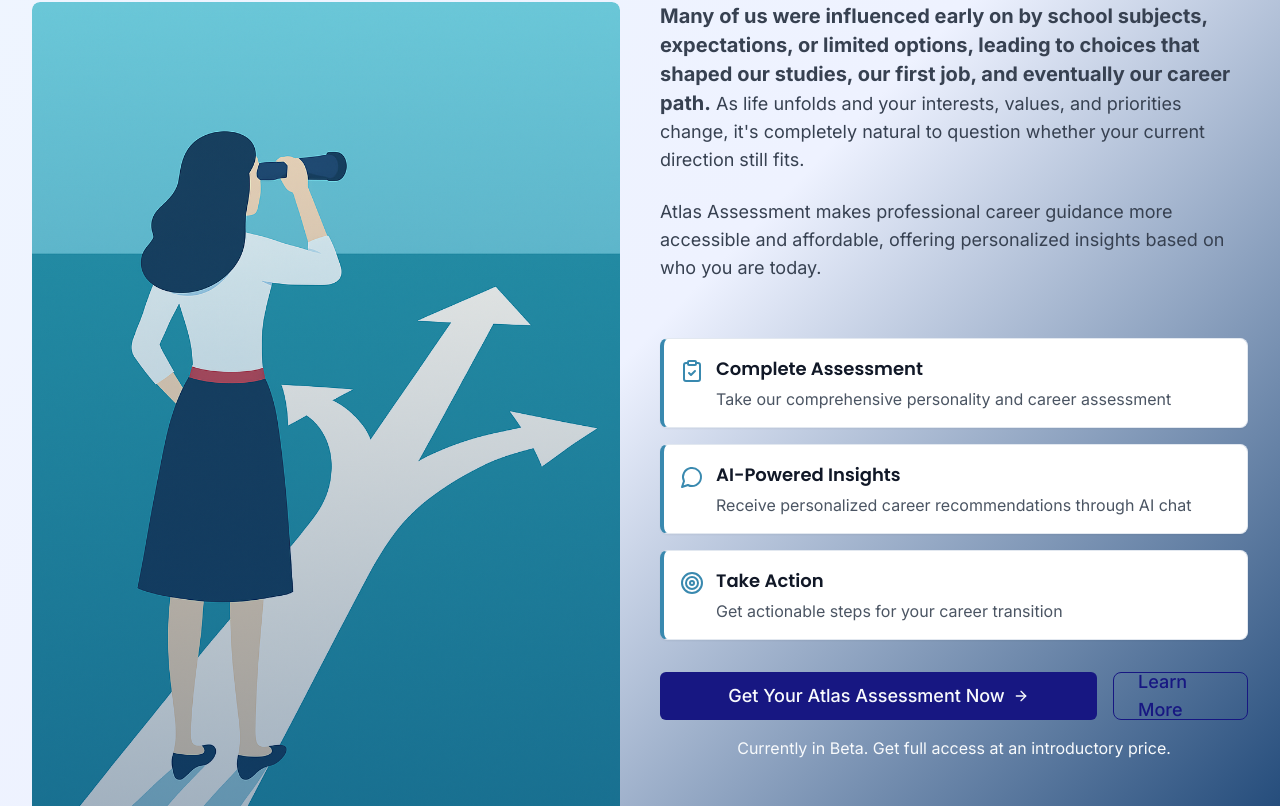
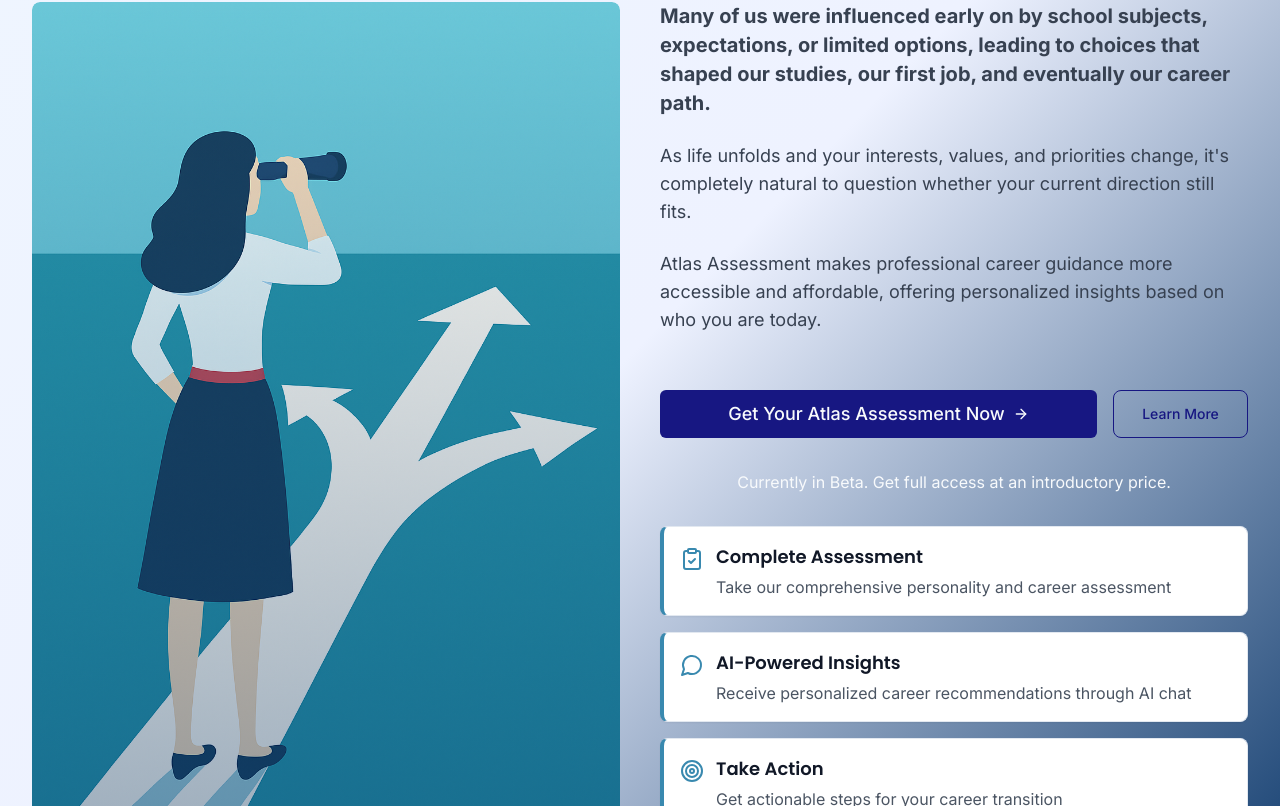
Before and after one commit to gitoverherefalkor/atlas-career-chat, a React (Vite) app: page / in a window 1280 px wide. Shown: the part 394-1200 px from the top of the page. Built offline with nearby package versions, Linux system fonts and the light colour scheme.

Commit message:
Refactor: Reorder Hero section elements
Reordered the elements in the Hero section as per the user's request, including text adjustments and button styling.

```diff
--- a/src/components/Hero.tsx
+++ b/src/components/Hero.tsx
@@ -1,7 +1,9 @@
+
 import React from 'react';
 import { Button } from "@/components/ui/button";
 import { ArrowRight, ClipboardCheck, MessageCircle, Target } from "lucide-react";
 import { Card, CardContent } from "@/components/ui/card";
+
 const Hero = () => {
   return <section className="bg-gradient-to-br from-blue-50 via-indigo-50 to-atlas-navy pt-20 pb-32">
       <div className="container-atlas">
@@ -32,17 +34,33 @@ const Hero = () => {
             {/* Introductory text */}
             <div className="mb-8">
               <p className="text-lg text-gray-700 mb-6">
-                <span className="font-bold text-xl">Many of us were influenced early on by school subjects, expectations, or limited options, leading to choices that shaped our studies, our first job, and eventually our career path.</span> As life unfolds and your interests, values, and priorities change, it's completely natural to question whether your current direction still fits.
+                <span className="font-bold text-xl">Many of us were influenced early on by school subjects, expectations, or limited options, leading to choices that shaped our studies, our first job, and eventually our career path.</span>
+              </p>
+              <p className="text-lg text-gray-700 mb-6">
+                As life unfolds and your interests, values, and priorities change, it's completely natural to question whether your current direction still fits.
               </p>
               <p className="text-lg text-gray-700 mb-6">
                 Atlas Assessment makes professional career guidance more accessible and affordable, offering personalized insights based on who you are today.
               </p>
             </div>
 
+            {/* CTA buttons */}
+            <div className="grid grid-cols-4 gap-4 mb-8">
+              <Button asChild className="btn-primary text-lg flex items-center justify-center gap-2 h-12 col-span-3">
+                <a href="#pricing">
+                  Get Your Atlas Assessment Now
+                  <ArrowRight className="h-5 w-5" />
+                </a>
+              </Button>
+              <a href="#how-it-works" className="btn-outline text-sm flex items-center justify-center h-12 col-span-1">
+                Learn More
+              </a>
+            </div>
+            <p className="text-slate-50 text-base text-center mb-8">
+              Currently in Beta. Get full access at an introductory price.
+            </p>
+
             {/* Your Path to Clarity section */}
-            <div className="mb-8">
-
-
             <div className="space-y-4">
               <Card className="border-l-4 border-l-atlas-blue">
                 <CardContent className="p-4">
@@ -81,25 +99,9 @@ const Hero = () => {
               </Card>
             </div>
           </div>
-
-            {/* CTA buttons */}
-            <div className="grid grid-cols-4 gap-4">
-              <Button asChild className="btn-primary text-lg flex items-center justify-center gap-2 h-12 col-span-3">
-                <a href="#pricing">
-                  Get Your Atlas Assessment Now
-                  <ArrowRight className="h-5 w-5" />
-                </a>
-              </Button>
-              <a href="#how-it-works" className="btn-outline text-lg flex items-center justify-center h-12 col-span-1">
-                Learn More
-              </a>
-            </div>
-            <p className="text-slate-50 text-base text-center mt-4">
-              Currently in Beta. Get full access at an introductory price.
-            </p>
-          </div>
         </div>
       </div>
     </section>;
 };
+
 export default Hero;
```
Lines whose indentation alone changed are shown as unchanged.
